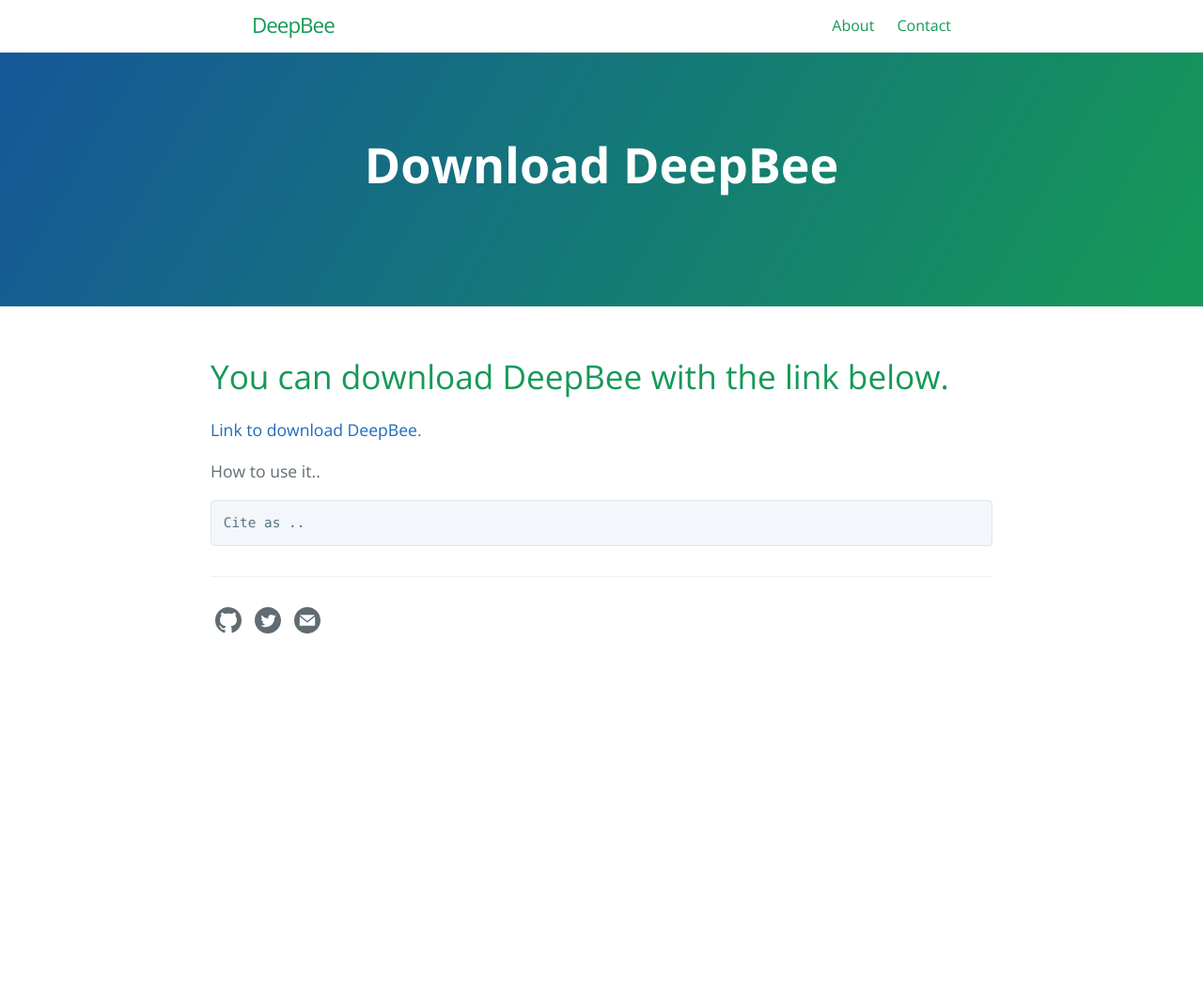
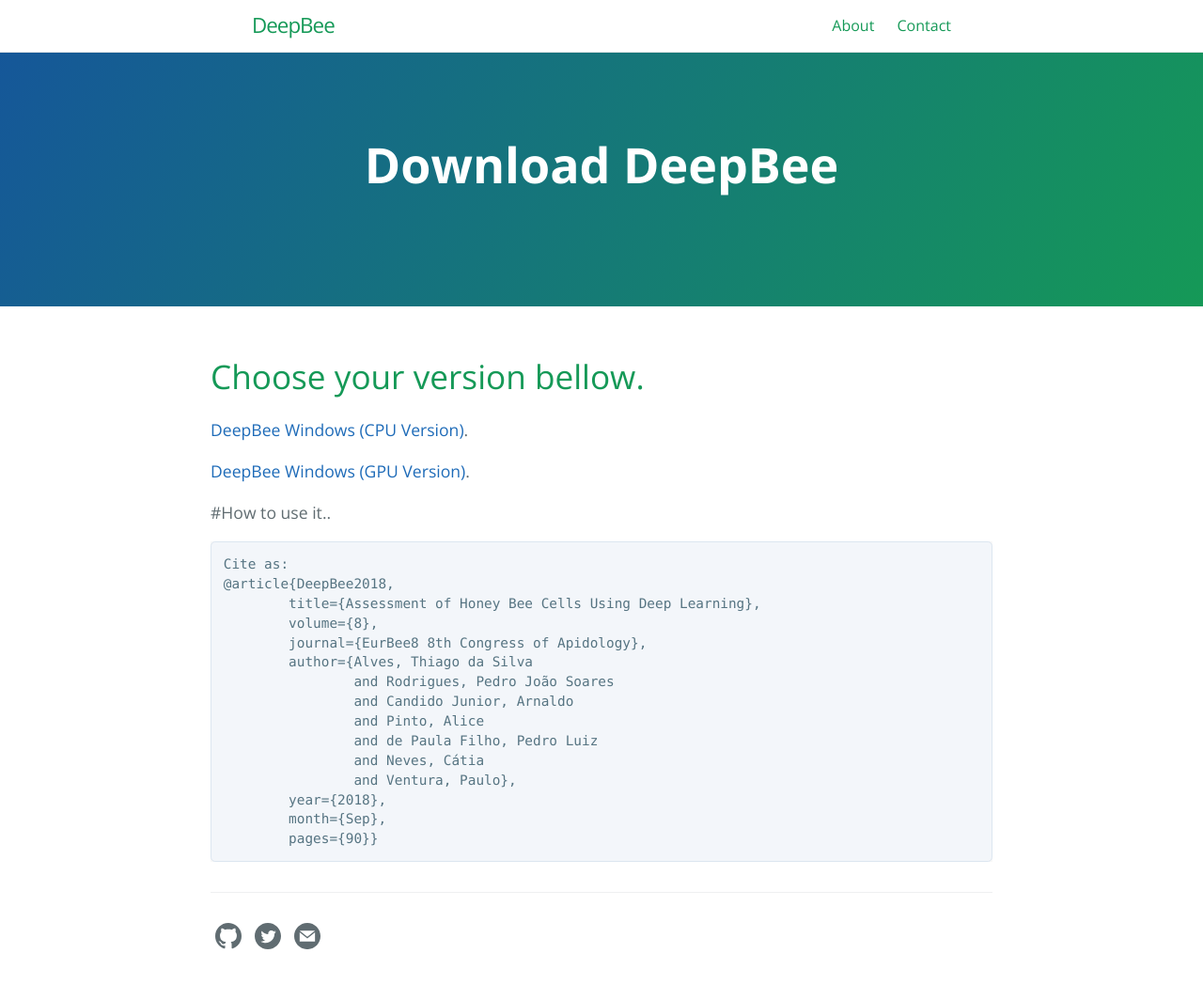
Before and after one commit to avsthiago/DeepBee, a Jekyll site: the page built from downloads/deepbee.md, in a window 1280 px wide. Shown: the whole page at 94% size. Built offline with Jekyll 4.4.1, drawn with Linux system fonts in a browser that asks for light colours; before the commit the page ends 900 px from its top, so only the background shows below that.

Commit message:
Links added

````diff
--- a/downloads/deepbee.md
+++ b/downloads/deepbee.md
@@ -4,14 +4,30 @@ title: "Download DeepBee"
 ---
 
 
-# [](#header-3)You can download DeepBee with the link below.
+# [](#header-4)Choose your version bellow.
 
 
-[Link to download DeepBee]({{ site.baseurl }}/downloads/deepbee).
-
-How to use it..
+[DeepBee Windows (CPU Version)](https://cloud.ipb.pt/d/aa29c989ab1944aaa222/files/?p=/DeepBee_Win_CPU.zip&dl=1).
 
 
+[DeepBee Windows (GPU Version)](https://drive.google.com/open?id=1X8c9IhIZ04XHEPS4rsF3s_Dkiv0wEIFx).
+
+#How to use it..
+
 ```
-Cite as ..
+Cite as:
+@article{DeepBee2018,
+        title={Assessment of Honey Bee Cells Using Deep Learning},
+        volume={8},
+        journal={EurBee8 8th Congress of Apidology},
+        author={Alves, Thiago da Silva
+                and Rodrigues, Pedro João Soares
+                and Candido Junior, Arnaldo
+                and Pinto, Alice
+                and de Paula Filho, Pedro Luiz
+                and Neves, Cátia
+                and Ventura, Paulo},
+        year={2018},
+        month={Sep},
+        pages={90}}
 ```
````
